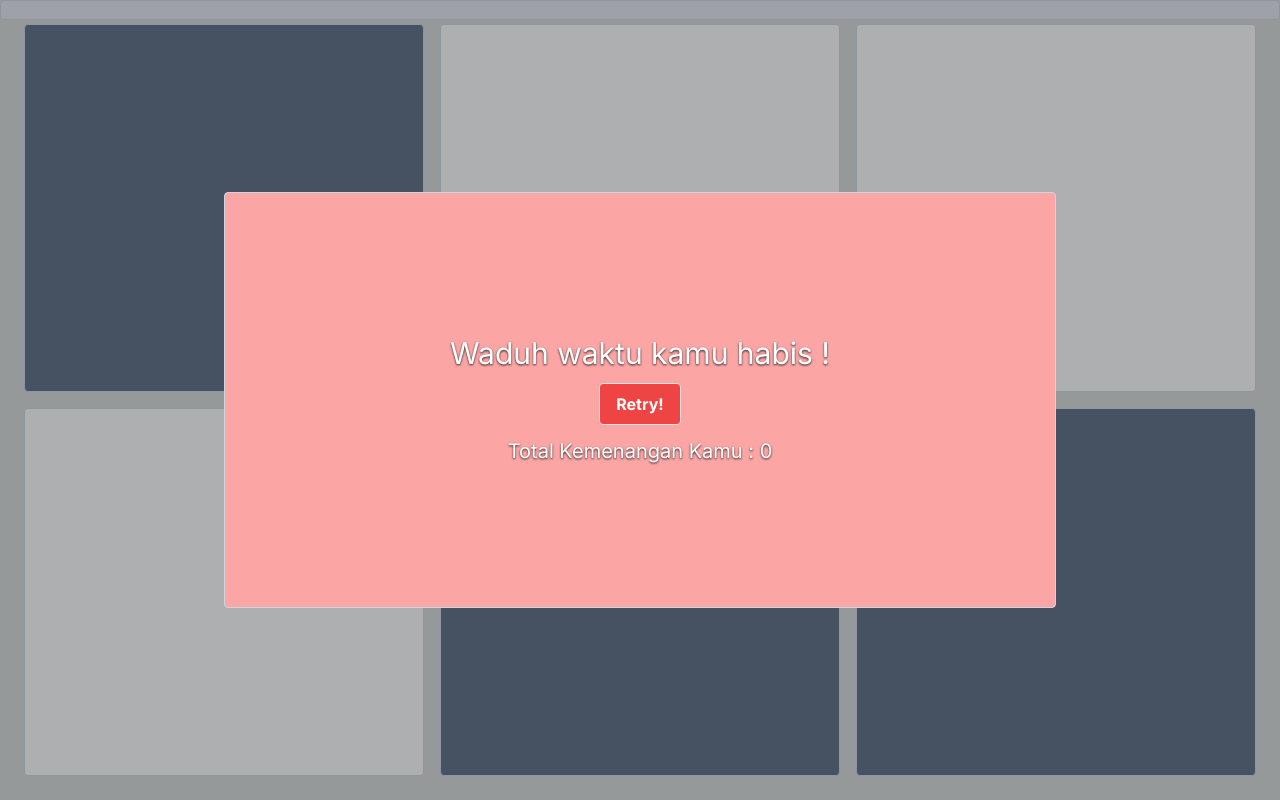
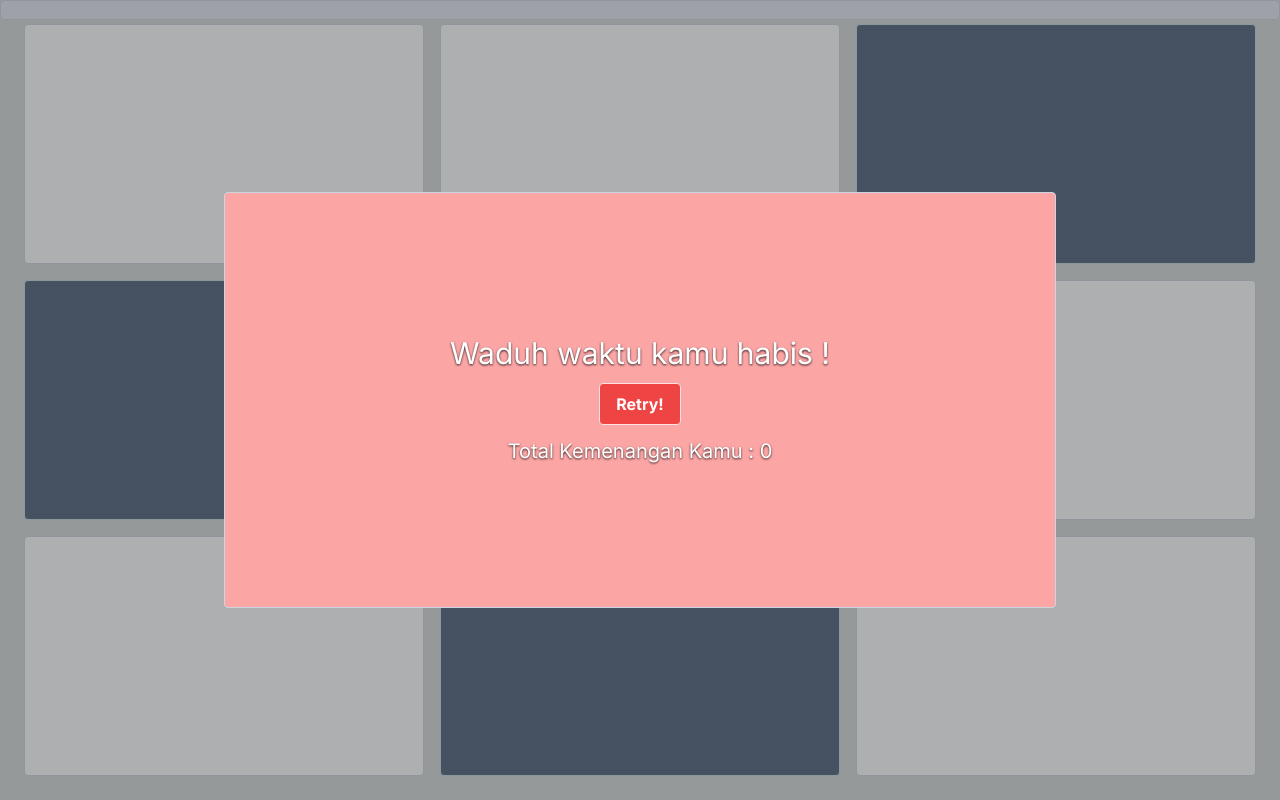
Before and after one commit to adharuqudni/apa-hayo, a Next.js app: page / in a window 1280 px wide. Built offline with nearby package versions, Linux system fonts and the light colour scheme.

Commit message:
fix bug level

```diff
--- a/app/page.js
+++ b/app/page.js
@@ -97,7 +97,7 @@ export default function Home() {
   const [isTimeout, setIsTimeout] = useState(false);
   const [winCount, setWinCount] = useState(0);
   const [listBox, setListBox] = useState([
-    ...listBoxGenerator((winCount + 2) * 3, (winCount % 5) + 3),
+    ...listBoxGenerator((parseInt(winCount / 5) + 3) * 3, (winCount % 5) + 3),
   ]);
 
   const progressionBarRef = useRef(null);
@@ -109,7 +109,7 @@ export default function Home() {
       setWinCount((prevValue) => prevValue + 1);
     }
 
-    setListBox([...listBoxGenerator((winCount + 2) * 3, (winCount % 5) + 3)]);
+    setListBox([...listBoxGenerator((parseInt(winCount / 5) + 3) * 3, (winCount % 5) + 3)]);
     progressionBarRef.current.refreshPercent();
     setIsFinished(false);
     setIsTimeout(false);
```
